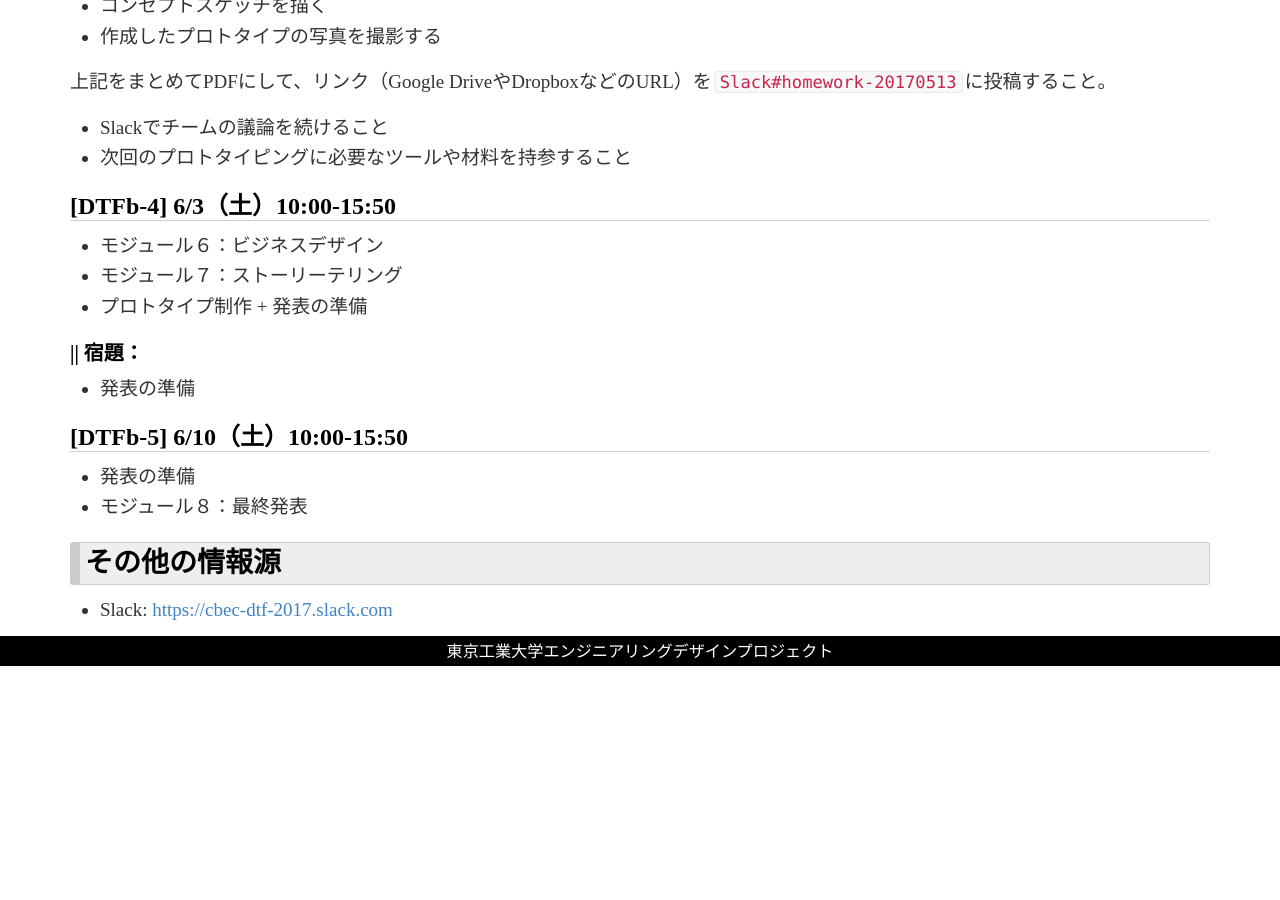
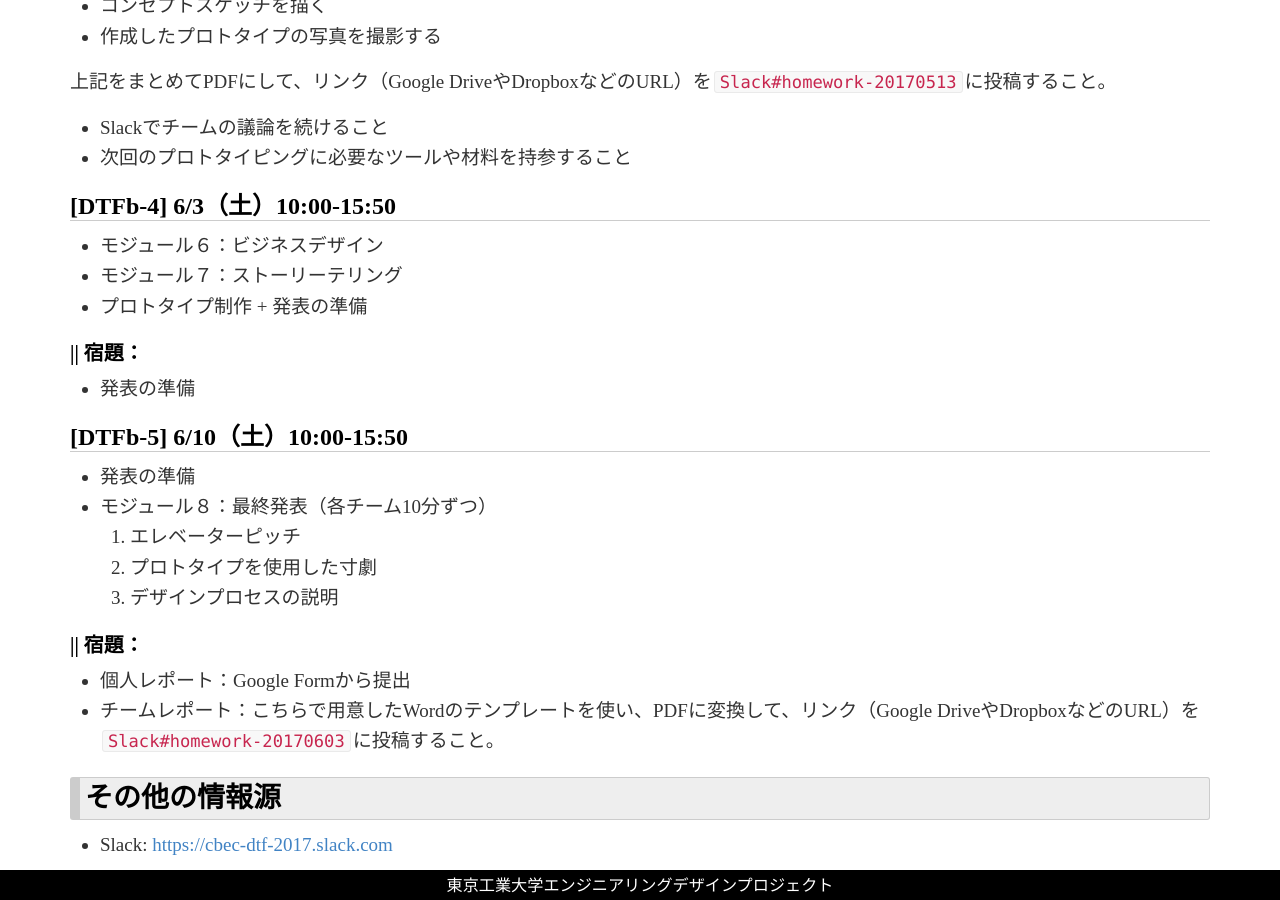
Before and after one commit to titech-edp/titech-edp.github.io, a Jekyll site: the page built from 2017-dtf-b/index.md, in a window 1280 px wide and 900 px high, scrolled down 1854 px. Built offline with Jekyll 4.4.1, drawn with Linux system fonts in a browser that asks for light colours; nearby versions of some CDN libraries; library files that are not in the unit come from our copies; before the commit the page ends 2520 px from its top, so only the background shows below that.

Commit message:
Update dtf

```diff
--- a/2017-dtf-b/index.md
+++ b/2017-dtf-b/index.md
@@ -78,7 +78,15 @@ title: 2017年度「デザイン思考基礎b」
 ## [DTFb-5] 6/10（土）10:00-15:50
 
 - 発表の準備
-- モジュール８：最終発表
+- モジュール８：最終発表（各チーム10分ずつ）
+  1. エレベーターピッチ
+  2. プロトタイプを使用した寸劇
+  3. デザインプロセスの説明
+
+### 宿題：
+
+- 個人レポート：Google Formから提出
+- チームレポート：こちらで用意したWordのテンプレートを使い、PDFに変換して、リンク（Google DriveやDropboxなどのURL）を``Slack#homework-20170603``に投稿すること。
 
 # その他の情報源
 
```
Also changed, not shown: 2017-dtf-a/index.md (+5 -0 lines).
